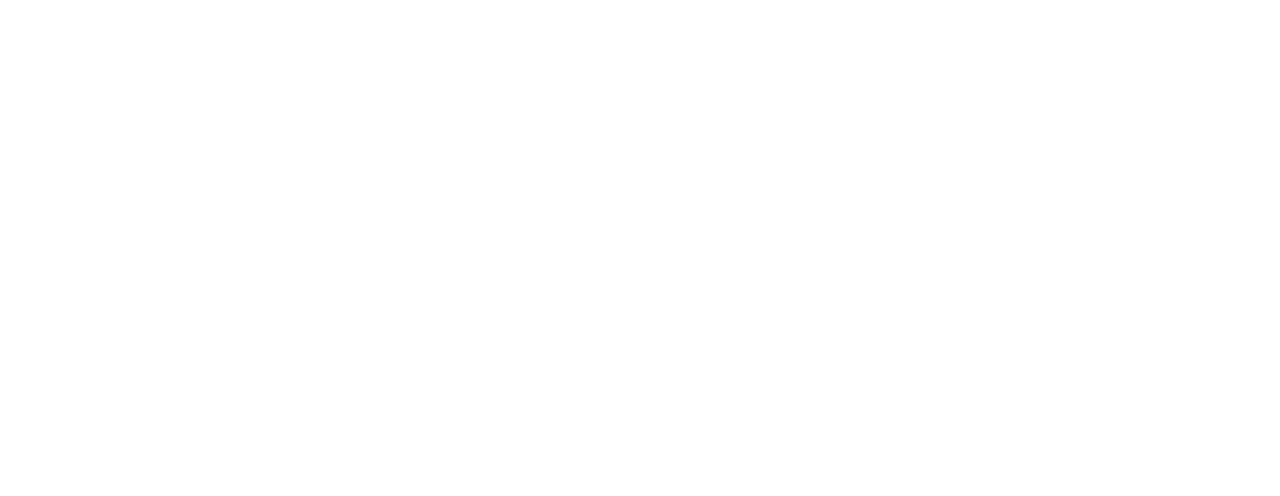
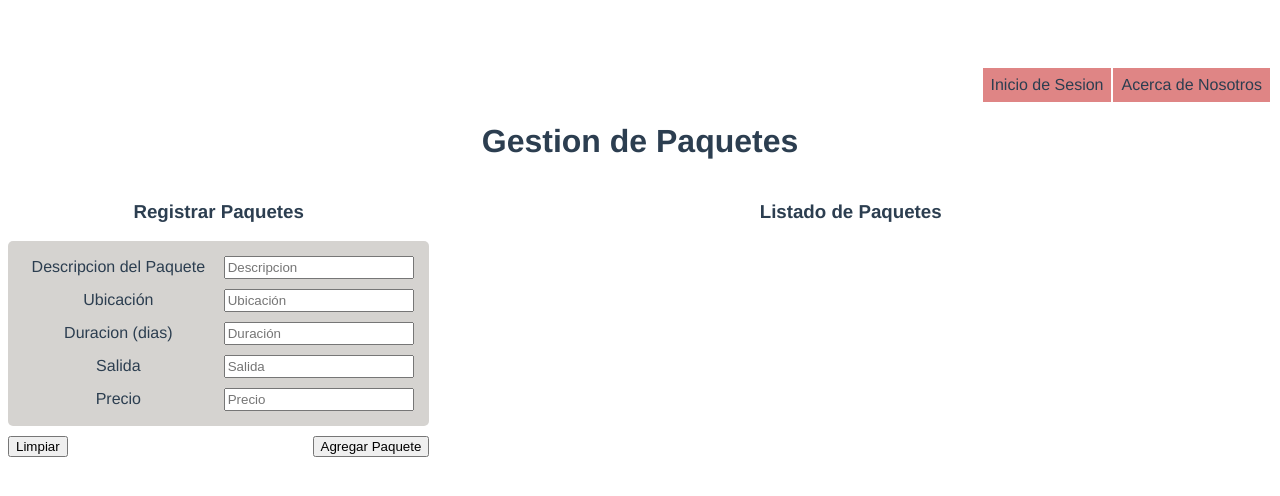
Before and after one commit to jozero9322/Proyecto_Mintic2021, a Vue app in the folder Sprint4/vue_ecotur/: page /paquetes in a window 1280 px wide. Shown: the top 496 px of the page. Built offline with nearby package versions, Linux system fonts and the light colour scheme.

Commit message:
se creo la vista de Paquetes.vue y un componente Paque.vue

```diff
--- /dev/null
+++ b/Sprint4/vue_ecotur/src/components/Paque.vue
@@ -0,0 +1,60 @@
+<template>
+<div>
+    <h1>Gestion de Paquetes</h1>
+    <div class="contenedor">
+        <div>
+            <h3>Registrar Paquetes</h3>
+            <form class="formulario__registro" action="#">
+                <label class="formulario__registro-inputs" for="Descripcion">Descripcion del Paquete</label>
+                <input class="formulario__registro-inputs" type="text" placeholder="Descripcion" id="Descripcion">
+                <label class="formulario__registro-inputs" for="Ubicacion">Ubicación</label>
+                <input class="formulario__registro-inputs" type="text" placeholder="Ubicación" id="Ubicacion">
+                <label class="formulario__registro-inputs" for="Duracion">Duracion (dias)</label>
+                <input class="formulario__registro-inputs" type="text" placeholder="Duración" id="Duracion">
+                <label class="formulario__registro-inputs" for="Salida">Salida</label>
+                <input class="formulario__registro-inputs" type="text" placeholder="Salida" id="Salida">
+                <label class="formulario__registro-inputs" for="Precio">Precio</label>
+                <input class="formulario__registro-inputs" type="text" placeholder="Precio" id="Precio">
+            </form>
+            <div class="formulario-botones">
+                <button>Limpiar</button>
+                <button>Agregar Paquete</button>
+            </div>
+        </div>
+        <div>
+            <h3>Listado de Paquetes</h3>
+        </div>
+    </div>
+</div>
+</template>
+
+<script>
+export default {
+    name:"Paquetes"
+
+}
+</script>
+
+<style scoped>
+.contenedor{
+    display: grid;
+    grid-template-columns: 1fr 2fr;
+}
+.formulario__registro{
+    display: grid;
+    grid-template-columns: 1fr 1fr;
+    background-color: rgb(213, 211, 208);
+    padding: 10px;
+    border-radius: 5px;
+
+}
+.formulario__registro-inputs{
+    padding: 2px;
+    margin: 5px;
+}
+.formulario-botones{
+    display: flex;
+    justify-content: space-between;
+    margin-top: 10px;
+}
+</style>
--- a/Sprint4/vue_ecotur/src/router/index.js
+++ b/Sprint4/vue_ecotur/src/router/index.js
@@ -2,6 +2,7 @@
 import VueRouter from "vue-router";
 import Home from "../views/Home.vue";
 import Login from "../views/Login.vue";
+import Paquetes from "../views/Paquetes.vue";
 
 Vue.use(VueRouter);
 
@@ -15,6 +16,11 @@
     path: "/login",
     name: "Login",
     component: Login,
+  },
+  {
+    path: "/paquetes",
+    name: "Paquetes",
+    component: Paquetes,
   },
   {
     path: "/about",
--- /dev/null
+++ b/Sprint4/vue_ecotur/src/views/Paquetes.vue
@@ -0,0 +1,24 @@
+<template>
+  <div >
+
+    <Navegacion/>
+    <Paque/>
+
+  </div>
+</template>
+
+<script>
+// @ is an alias to /src
+
+import Navegacion from "@/components/Navegacion"
+import Paque from "@/components/Paque"
+
+
+export default {
+  name: "Paquetes",
+  components: {
+   Navegacion,
+   Paque,
+  },
+};
+</script>
```
Also changed, not shown: Sprint4/vue_ecotur/src/components/HelloWorld.vue (+1 -93 lines).
